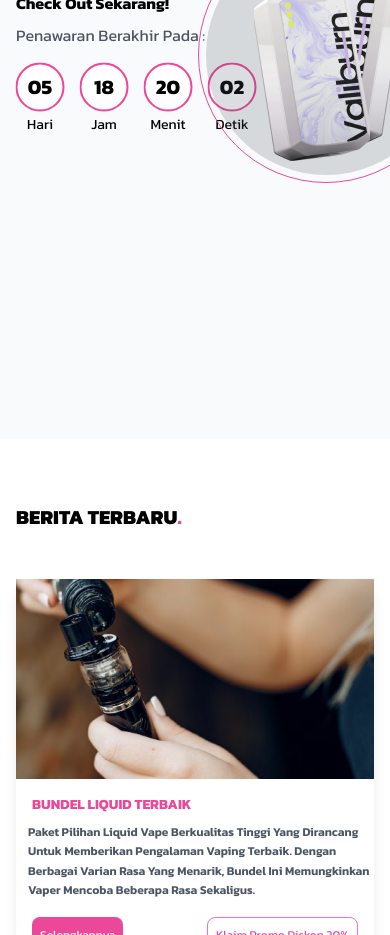
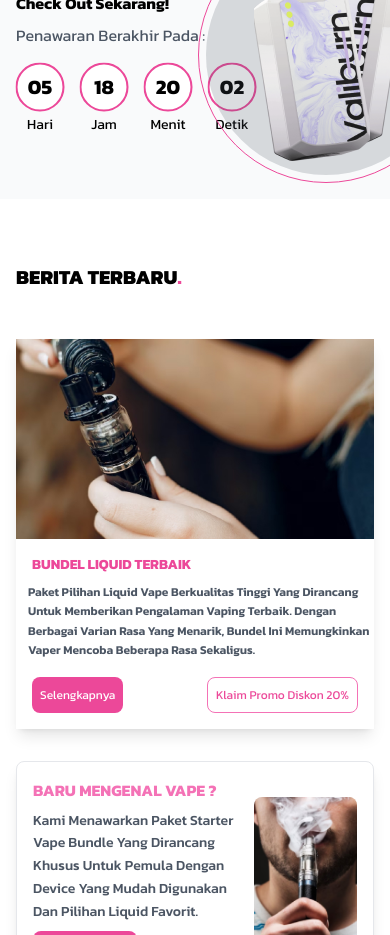
Before and after one commit to XrerXrerX/LandingPage_va_pe_store, a Next.js app: page / in a window 390 px wide. Shown: the part 4040-4975 px from the top of the page. Built offline with nearby package versions, Linux system fonts and the light colour scheme.

Commit message:
edit tambahan di trendig

```diff
--- a/app/components/Trending/ProductImage.tsx
+++ b/app/components/Trending/ProductImage.tsx
@@ -6,7 +6,7 @@ import Image from "next/image";
 
 export default function ProductImage() {
   return (
-    <div className="relative">
+    <div className="absolute sm:relative">
       <motion.div
         className="w-60 lg:w-80 h-60 lg:h-80 ml-[190px] sm:ml-[-80px] bottom-[200px] sm:bottom-0 md:ml-0 rounded-full bg-gray-600/20 relative"
         initial={{ scale: 0.8, opacity: 0 }}
```
